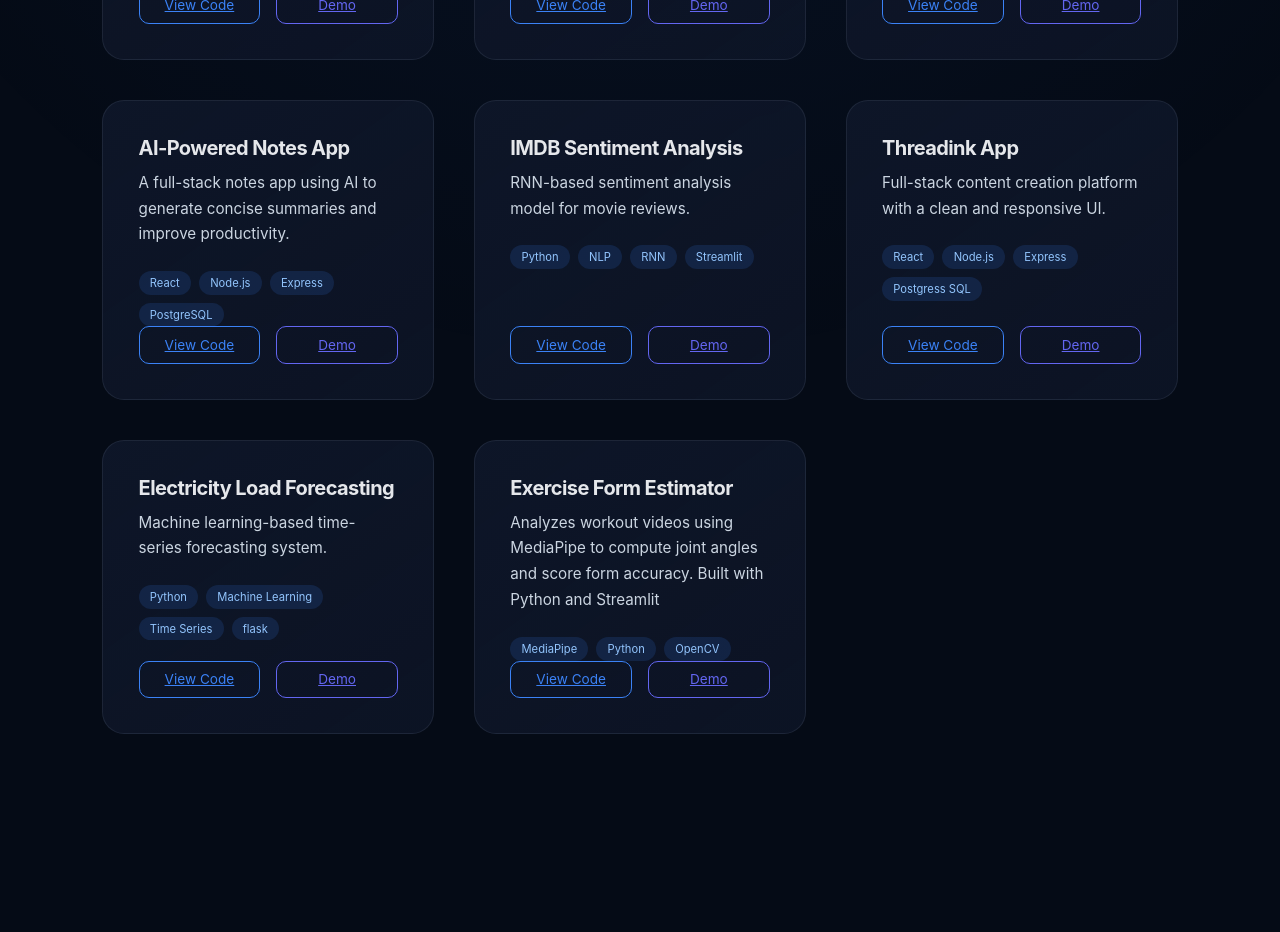
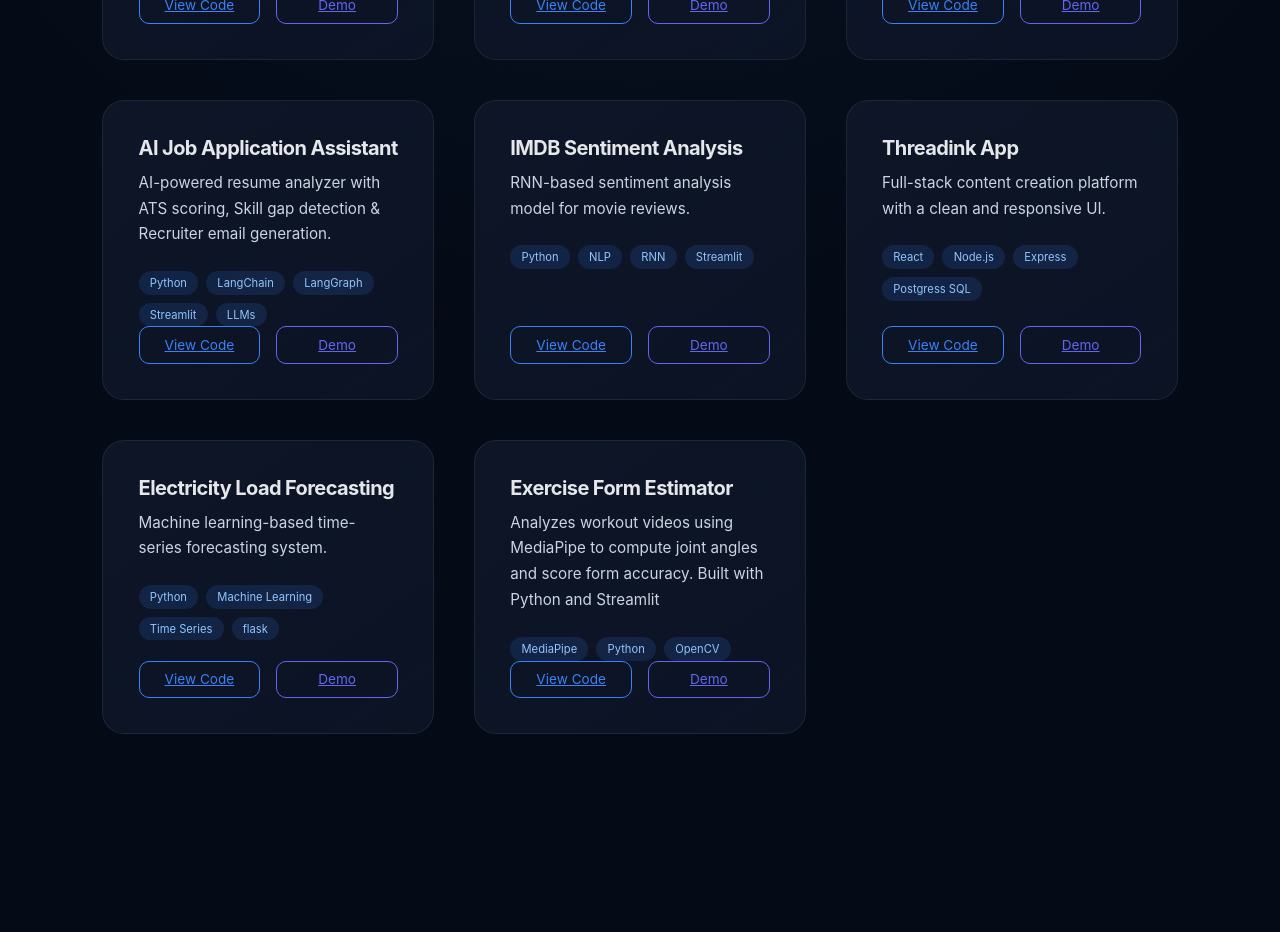
Before and after one commit to amritgupta0680/Amrit-portfolio, a React (Vite) app: page / in a window 1280 px wide. Shown: the part 2620-3552 px from the top of the page. Built offline with nearby package versions, Linux system fonts and the light colour scheme.

Commit message:
Replace AI Notes App with AI Job Application Assistant

```diff
--- a/src/components/Projects.jsx
+++ b/src/components/Projects.jsx
@@ -34,14 +34,14 @@ const projects = [
     demo: "https://drive.google.com/file/d/1soP2uGuwJv8LeHdOWyxNt9V-1vH_xkce/view?usp=sharing",
   },
   {
-    title: "AI-Powered Notes App",
-    description:
-      "A full-stack notes app using AI to generate concise summaries and improve productivity.",
-    longDescription:
-      "A complete notes management system where users can create, manage, and summarize notes using AI-powered NLP models. Built with a scalable backend and a modern frontend.",
-    tech: ["React", "Node.js", "Express", "PostgreSQL"],
-    github: "https://github.com/amritgupta0680/-AI-Powered-Notes-App.git",
-    demo: "https://drive.google.com/file/d/1sTbzbLZc5STN2xU7SuWj2HJl-2VWaLoY/view?usp=drive_link",
+   title: "AI Job Application Assistant",
+   description:
+   "AI-powered resume analyzer with ATS scoring, Skill gap detection & Recruiter email generation.",
+   longDescription:
+    "Developed an intelligent job application assistant that leverages Large Language Models to streamline the entire job application workflow. The system compares resumes with job descriptions, extracts technical skills, calculates ATS compatibility scores, highlights missing skills, provides actionable improvement suggestions, and automatically generates personalized recruiter outreach emails. Built using Python, LangChain, LangGraph, Groq LLM, and Streamlit to simplify and accelerate the job application process.",
+   tech: ["Python","LangChain","LangGraph","Streamlit","LLMs"],
+   github: "https://github.com/amritgupta0680/AI-Job-Application-Assistant.git",
+   demo: "https://drive.google.com/file/d/144z1qOmzVwzwbAcmZhyP1XViBxdQxE_j/view?usp=drivesdk",
   },
   {
     title: "IMDB Sentiment Analysis",
```
